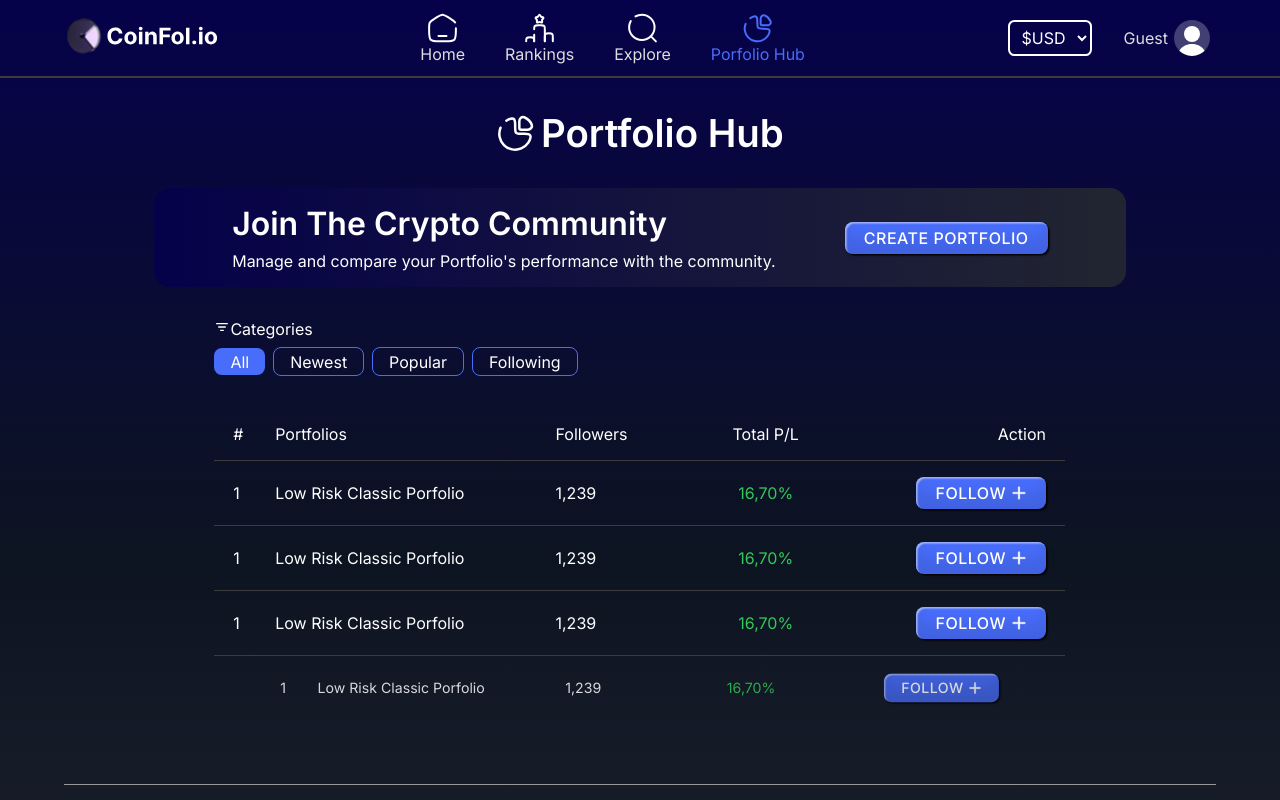
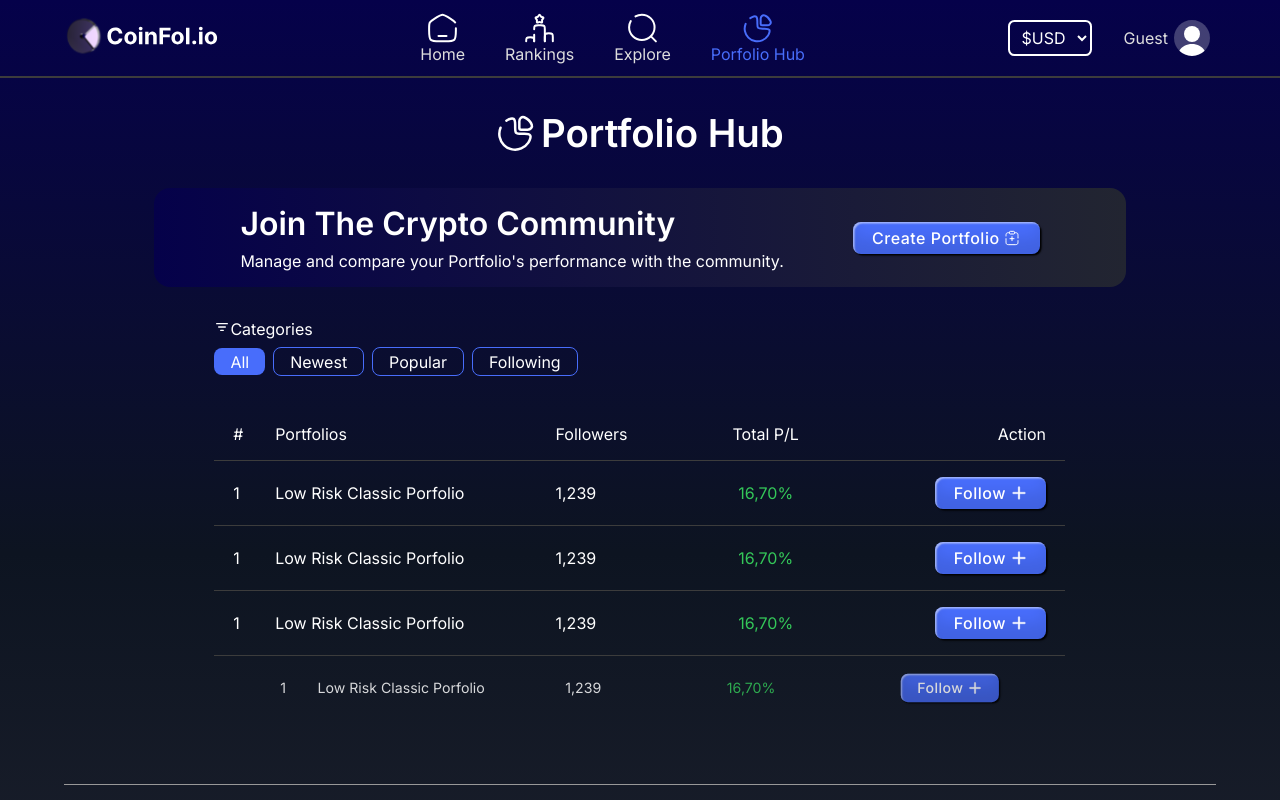
Before and after one commit to dimitarraychev/coinfolio, a React (Vite) app: page /hub in a window 1280 px wide. Shown: the top 800 px of the page. Built offline with nearby package versions, Linux system fonts and the light colour scheme; no server answers.

Commit message:
Redid button logic

```diff
--- a/src/components/Button/Button.css
+++ b/src/components/Button/Button.css
@@ -5,7 +5,7 @@
 	border-radius: 0.5rem;
 	padding: 0.5rem 1.2rem;
 	cursor: pointer;
-	text-transform: uppercase;
+	text-transform: capitalize;
 	letter-spacing: 0.5px;
 	font-weight: 500;
 	display: flex;
--- a/src/components/Button/Button.jsx
+++ b/src/components/Button/Button.jsx
@@ -1,19 +1,18 @@
 import React from "react";
 import "./Button.css";
+import { buttonIcons } from "../../constants/button";
 
-const Button = (props) => {
+const Button = ({ text, isGhost, isWide }) => {
+	const hasSVG = buttonIcons.find((btn) => btn.text.includes(text));
+
 	return (
 		<button
 			className={
-				props.isGhost
-					? "btn btn-ghost"
-					: props.isWide
-					? "btn btn-wide"
-					: "btn"
+				isGhost ? "btn btn-ghost" : isWide ? "btn btn-wide" : "btn"
 			}
 		>
-			{props.text}
-			{props.svg && <img src={props.svg} />}
+			{text}
+			{hasSVG && <img src={hasSVG.svg} />}
 		</button>
 	);
 };
--- a/src/components/PortfolioTableRow.jsx
+++ b/src/components/PortfolioTableRow.jsx
@@ -1,7 +1,6 @@
 import React from "react";
 import Button from "./Button/Button";
 import { Link } from "react-router-dom";
-import plusIcon from "../assets/icons/plus-icon.svg";
 
 const PortfolioTableRow = () => {
 	return (
@@ -16,7 +15,7 @@ const PortfolioTableRow = () => {
 			<p className="green">16,70%</p>
 
 			<p>
-				<Button text={"follow"} svg={plusIcon} />
+				<Button text={"follow"} />
 			</p>
 		</Link>
 	);
--- /dev/null
+++ b/src/constants/button.js
@@ -0,0 +1,18 @@
+import plusIcon from "../assets/icons/plus-icon.svg";
+import arrowRight from "../assets/icons/arrow-right.svg";
+import createIcon from "../assets/icons/create-icon.svg";
+
+export const buttonIcons = [
+	{
+		text: ["follow"],
+		svg: plusIcon,
+	},
+	{
+		text: ["create portfolio"],
+		svg: createIcon,
+	},
+	{
+		text: ["sign up", "sign in"],
+		svg: arrowRight,
+	},
+];
--- a/src/pages/Home/Home.jsx
+++ b/src/pages/Home/Home.jsx
@@ -33,10 +33,10 @@ const Home = () => {
 
 					<div className="btn-container">
 						<Link to={"/register"}>
-							<Button text="Get Started" />
+							<Button text="get started" />
 						</Link>
 						<Link to={"/explore"}>
-							<Button text="Explore" isGhost={true} />
+							<Button text="explore" isGhost={true} />
 						</Link>
 					</div>
 				</article>
@@ -63,7 +63,7 @@ const Home = () => {
 				</CryptoTable>
 
 				<Link to={"/rankings"} className="home-btn-rankings">
-					<Button text="Check Rankings" />
+					<Button text="check rankings" />
 				</Link>
 			</section>
 
@@ -79,7 +79,7 @@ const Home = () => {
 					</p>
 
 					<Link to={"/hub"} className="home-btn-portfolio">
-						<Button text="Portfolio Hub" />
+						<Button text="portfolio hub" />
 					</Link>
 				</div>
 
@@ -100,7 +100,7 @@ const Home = () => {
 					</p>
 
 					<Link to={"/explore"} className="home-btn-explore">
-						<Button text="Explore" />
+						<Button text="explore" />
 					</Link>
 				</div>
 			</section>
@@ -118,7 +118,7 @@ const Home = () => {
 					</p>
 				</div>
 				<Link to={"/register"}>
-					<Button text="Join Our Platform Now"></Button>
+					<Button text="join our platform now"></Button>
 				</Link>
 			</section>
 		</div>
--- a/src/pages/Login/Login.jsx
+++ b/src/pages/Login/Login.jsx
@@ -3,7 +3,6 @@ import { Link } from "react-router-dom";
 
 import loginImg from "../../assets/images/login-register.svg";
 import loginIcon from "../../assets/icons/login-icon.svg";
-import arrowRight from "../../assets/icons/arrow-right.svg";
 import Button from "../../components/Button/Button";
 
 const Login = () => {
@@ -70,7 +69,7 @@ const Login = () => {
 					<p>Forgot Password?</p>
 				</div>
 
-				<Button text="sign in" svg={arrowRight} isWide={true} />
+				<Button text="sign in" isWide={true} />
 
 				<p className="link">
 					Don't have an account?{" "}
--- a/src/pages/PortfolioHub/PortfolioHub.jsx
+++ b/src/pages/PortfolioHub/PortfolioHub.jsx
@@ -37,7 +37,7 @@ const PortfolioHub = () => {
 					</p>
 				</div>
 				<Link to={"/hub/create"}>
-					<Button text="Create Portfolio"></Button>
+					<Button text="create portfolio"></Button>
 				</Link>
 			</section>
 
--- a/src/pages/Register/Register.jsx
+++ b/src/pages/Register/Register.jsx
@@ -3,7 +3,6 @@ import { Link } from "react-router-dom";
 
 import registerImg from "../../assets/images/login-register.svg";
 import registerIcon from "../../assets/icons/register-icon.svg";
-import arrowRight from "../../assets/icons/arrow-right.svg";
 import Button from "../../components/Button/Button";
 
 const Register = () => {
@@ -76,7 +75,7 @@ const Register = () => {
 					onChange={handleChange}
 				/>
 
-				<Button text="sign up" svg={arrowRight} isWide={true} />
+				<Button text="sign up" isWide={true} />
 
 				<p className="link">
 					Already have an account?{" "}
```
Also changed, not shown: src/assets/icons/create-icon.svg (added).
